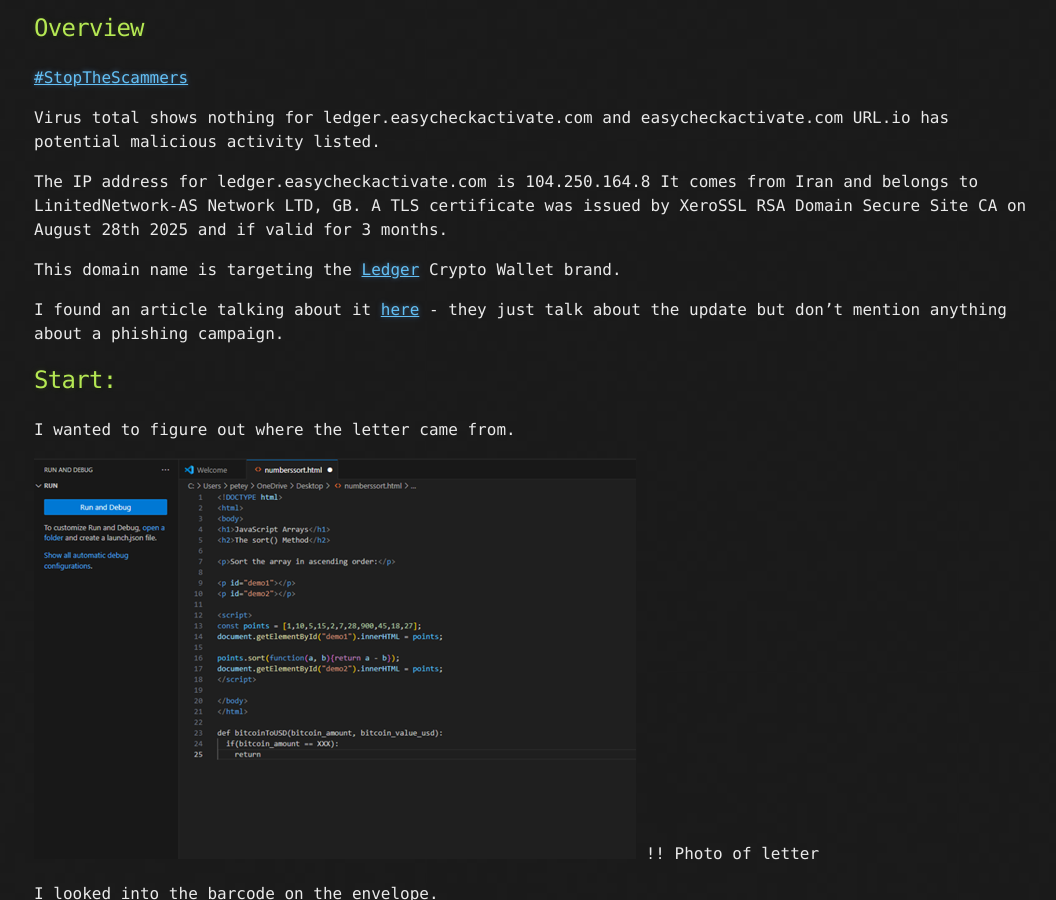
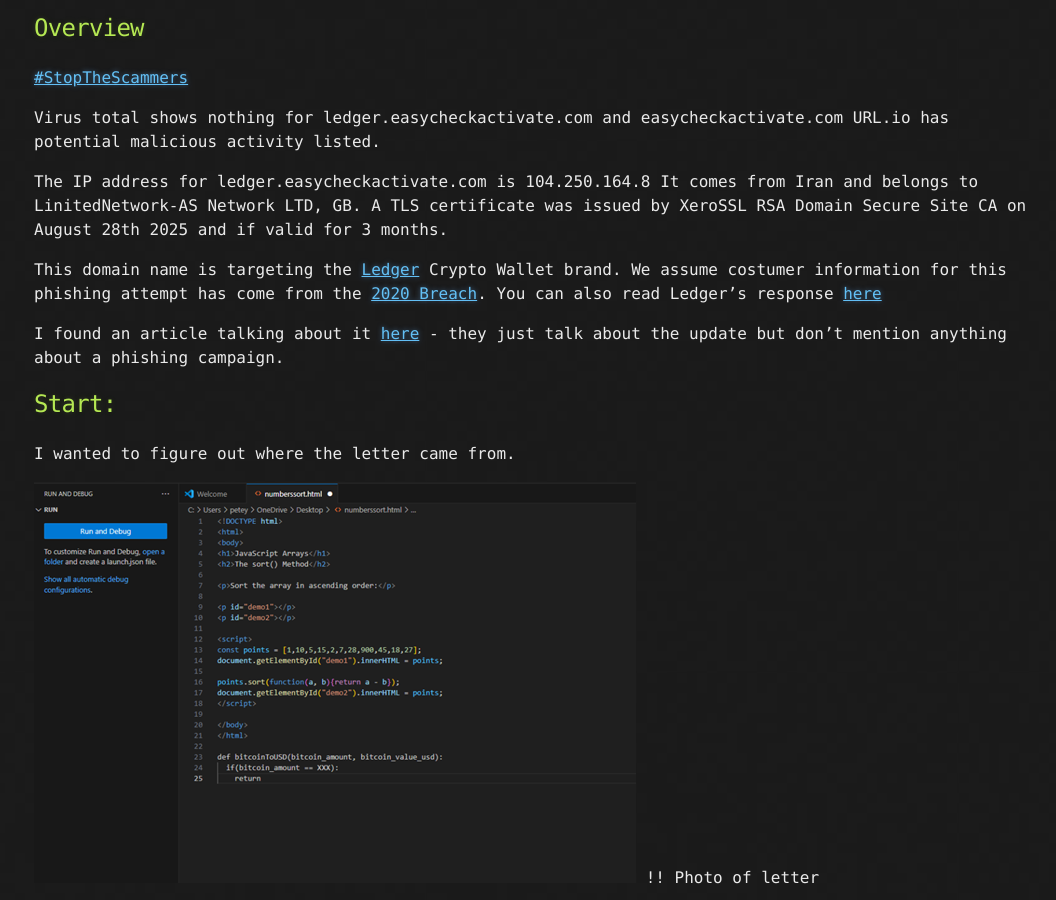
Before and after one commit to CyberCasquatch/cybercasquatch.github.io, a Jekyll site: the page built from _posts/TidBits/2025-08-31-PhishingLedger.md, in a window 1280 px wide and 900 px high, scrolled down 392 px. Shown: the whole window, without its empty margins (106-1162 px from the left). Built offline with Jekyll 4.4.1, drawn with Linux system fonts in a browser that asks for light colours.

Commit message:
Update 2025-08-31-PhishingLedger.md

```diff
--- a/_posts/TidBits/2025-08-31-PhishingLedger.md
+++ b/_posts/TidBits/2025-08-31-PhishingLedger.md
@@ -20,7 +20,7 @@
 It comes from Iran and belongs to LinitedNetwork-AS Network LTD, GB.
 A TLS certificate was issued by XeroSSL RSA Domain Secure Site CA on August 28th 2025 and if valid for 3 months.
 
-This domain name is targeting the [Ledger](https://www.ledger.com/ledger-live) Crypto Wallet brand.
+This domain name is targeting the [Ledger](https://www.ledger.com/ledger-live) Crypto Wallet brand. We assume costumer information for this phishing attempt has come from the [2020 Breach](https://haveibeenpwned.com/Breach/Ledger#:~:text=In%20June%202020%2C%20the%20hardware%20crypto%20wallet%20manufacturer,and%20included%20names%2C%20physical%20addresses%20and%20phone%20numbers.). You can also read Ledger's response [here](https://www.ledger.com/addressing-the-july-2020-e-commerce-and-marketing-data-breach)
 
 I found an article talking about it [here](https://meme-insider.com/en/article/ledger-transaction-check-update-2025/) - they just talk about the update but don't mention anything about a phishing campaign.
 
```
